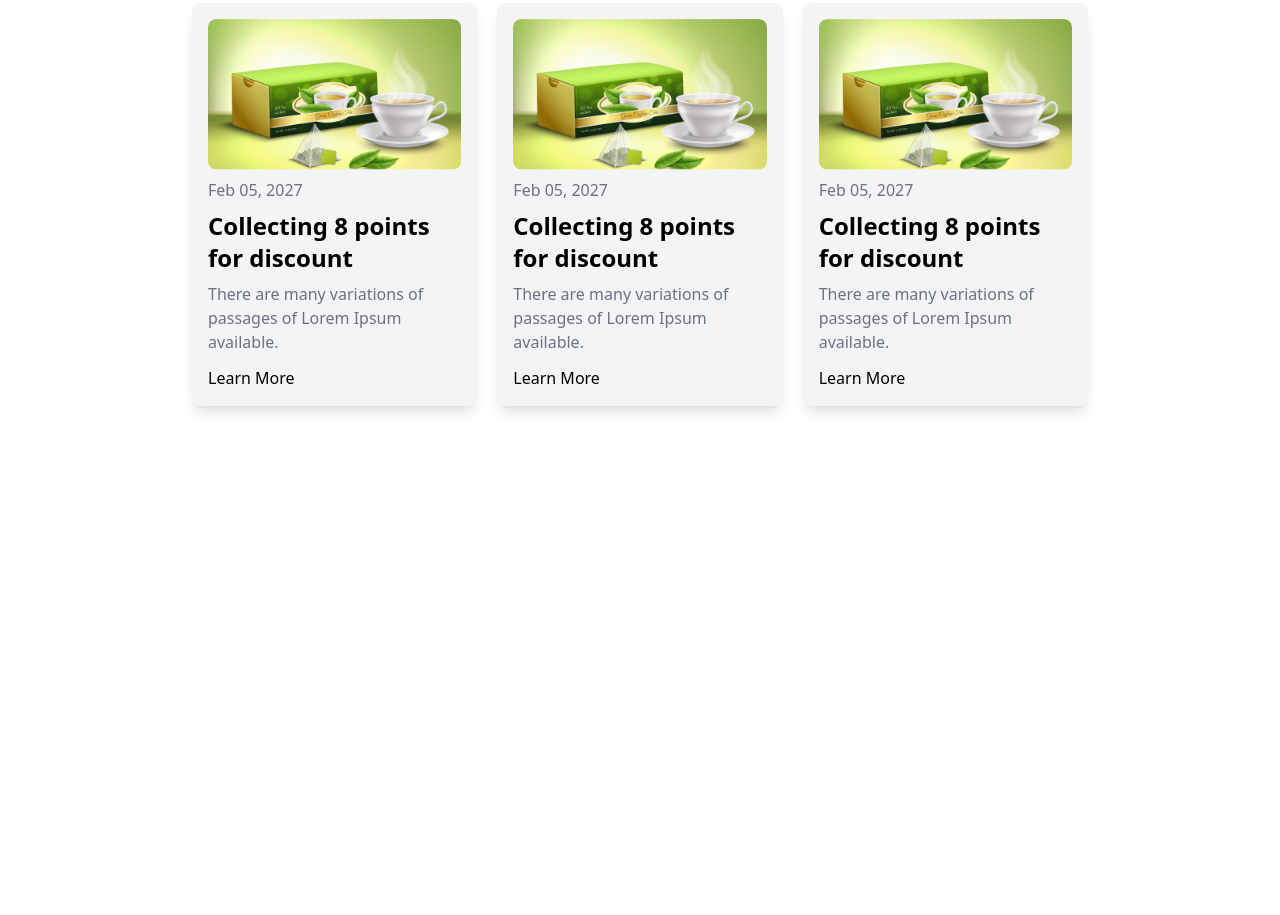
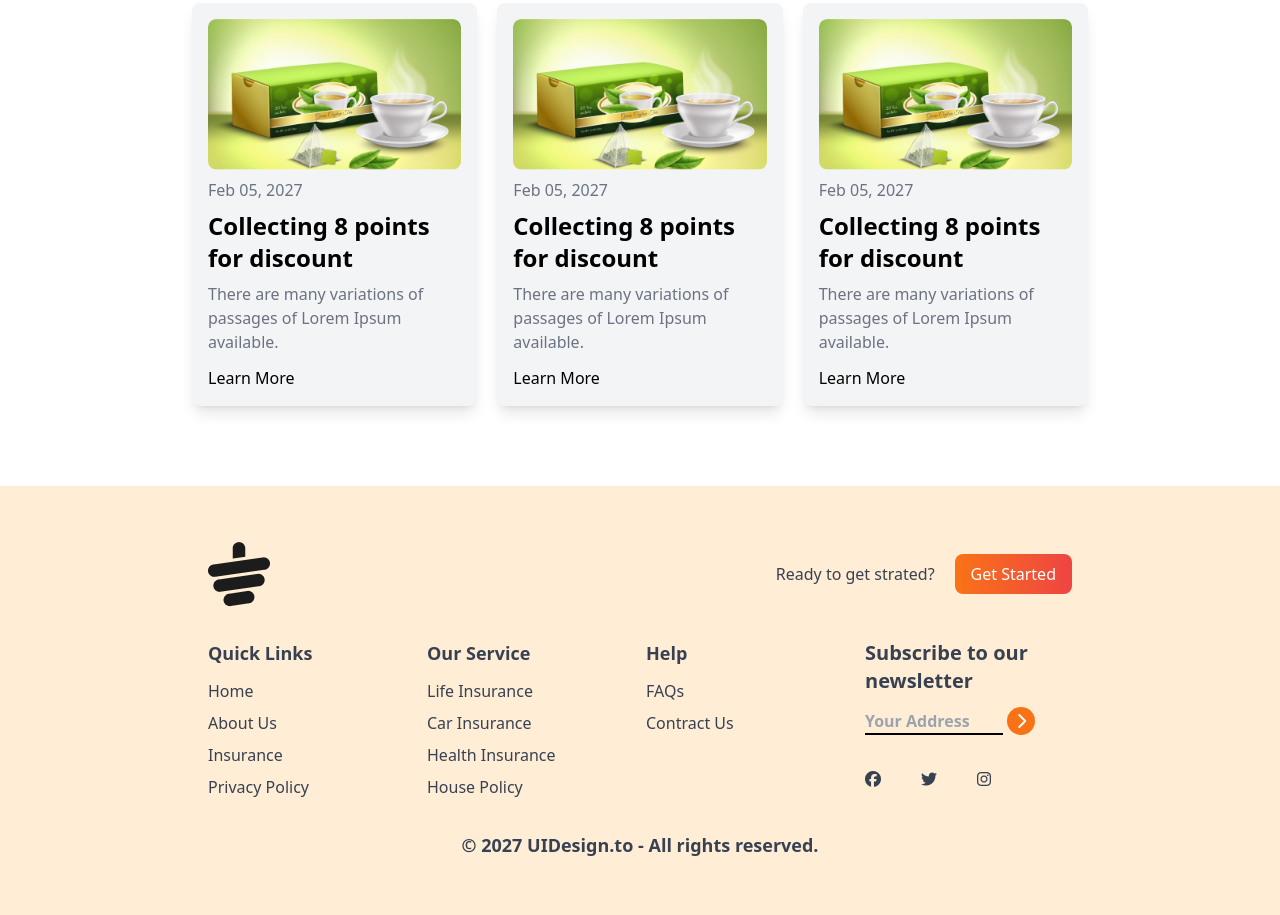
Before and after one commit to Mahade-786/Tea-Resources, a plain HTML site: page index.html in a window 1280 px wide. Shown: the part 2734-3649 px from the top of the page. Before the commit the page ends 3220 px from the top, so only its background shows below. Drawn offline with nearby package versions, Linux system fonts and the light colour scheme.

Commit message:
Finnaly added the full sections and footer atributes

```diff
--- a/index.html
+++ b/index.html
@@ -218,8 +218,83 @@
      </main>
 
      <!-- Footer section -->
+         <footer class="bg-orange-100 text-gray-700 px-4 py-14 md:px-16">
+            <div class="w-9/12 mx-auto">
+              <!-- logo -->
+               <div class="mb-8 flex justify-between">
+                <img src="images/cup.png" alt="">
+                <div class="flex items-center gap-5">
+                  <h2 class="border-gray-50">Ready to get strated?</h2>
+                  <h2 class="text-white font bold bg-gradient-to-r from-orange-500 to-red-500 px-4 py-2 rounded-lg">Get Started</h2>
+                </div>
+               </div>
+               <!-- Links-item -->
+                <div class="grid grid-cols-1 md:grid-cols-2 lg:grid-cols-4 gap-3">
+                  <!-- first column -->
+                  <div class="mb-8">
+                    <h2 class="font-semibold text-lg mb-3">Quick Links</h2>
+                    <ul class="space-y-2">
+                      <li>
+                        <a class="" href="#">Home</a>
+                      </li>
+                      <li>
+                        <a class="" href="#">About Us</a>
+                      </li>
+                      <li>
+                        <a class="" href="#">Insurance</a>
+                      </li>
+                      <li>
+                        <a class="" href="#">Privacy Policy</a>
+                      </li>
+                    </ul>
+                  </div>
+                   <!-- 2nd column -->
+                   <div>
+                    <h2 class="font-semibold text-lg mb-3">Our Service</h2>
+                    <ul class="space-y-2">
+                      <li>
+                        <a class="" href="#">Life Insurance</a>
+                      </li>
+                      <li>
+                        <a class="" href="#">Car Insurance</a>
+                      </li>
+                      <li>
+                        <a class="" href="#">Health Insurance</a>
+                      </li>
+                      <li>
+                        <a class="" href="#">House Policy</a>
+                      </li>
+                    </ul>
+                  </div>
+                   <!-- third column -->
+                   <div>
+                    <h2 class="font-semibold text-lg mb-3">Help</h2>
+                    <ul class="space-y-2">
+                      <li>
+                        <a class="" href="#">FAQs</a>
+                      </li>
+                      <li>
+                        <a class="" href="#">Contract Us</a>
+                      </li>
+                    </ul>
+                  </div>
+                  <!-- fourth column -->
+                   <div>
+                    <h2 class="font-semibold text-xl mb-3">Subscribe to our newsletter</h2>
+                    <div>
+                     <input placeholder="Your Address" type="text" name="" id="" class="bg-transparent font-semibold border-b-2 w-4/6 border-black mb-5">
+                     <i class="fa-solid fa-chevron-right bg-orange-500 text-white w-7 h-7 rounded-full inline-flex justify-center items-center"></i>
+                     <div class="flex justify-start gap-10 mt-4 mb-6 w-3/5">
+                      <i class="fa-brands fa-facebook"></i>
+                      <i class="fa-brands fa-twitter"></i>
+                      <i class="fa-brands fa-instagram"></i>
+                     </div>
+                    </div>
+                   </div>
+                </div>
+                <h2 class="font-semibold text-lg text-center">© 2027 UIDesign.to - All rights reserved.</h2>
+            </div>
 
-     <footer class="bg-orange-100 h-30"></footer>
-
+         </footer>
 </body>
 </html>
```
